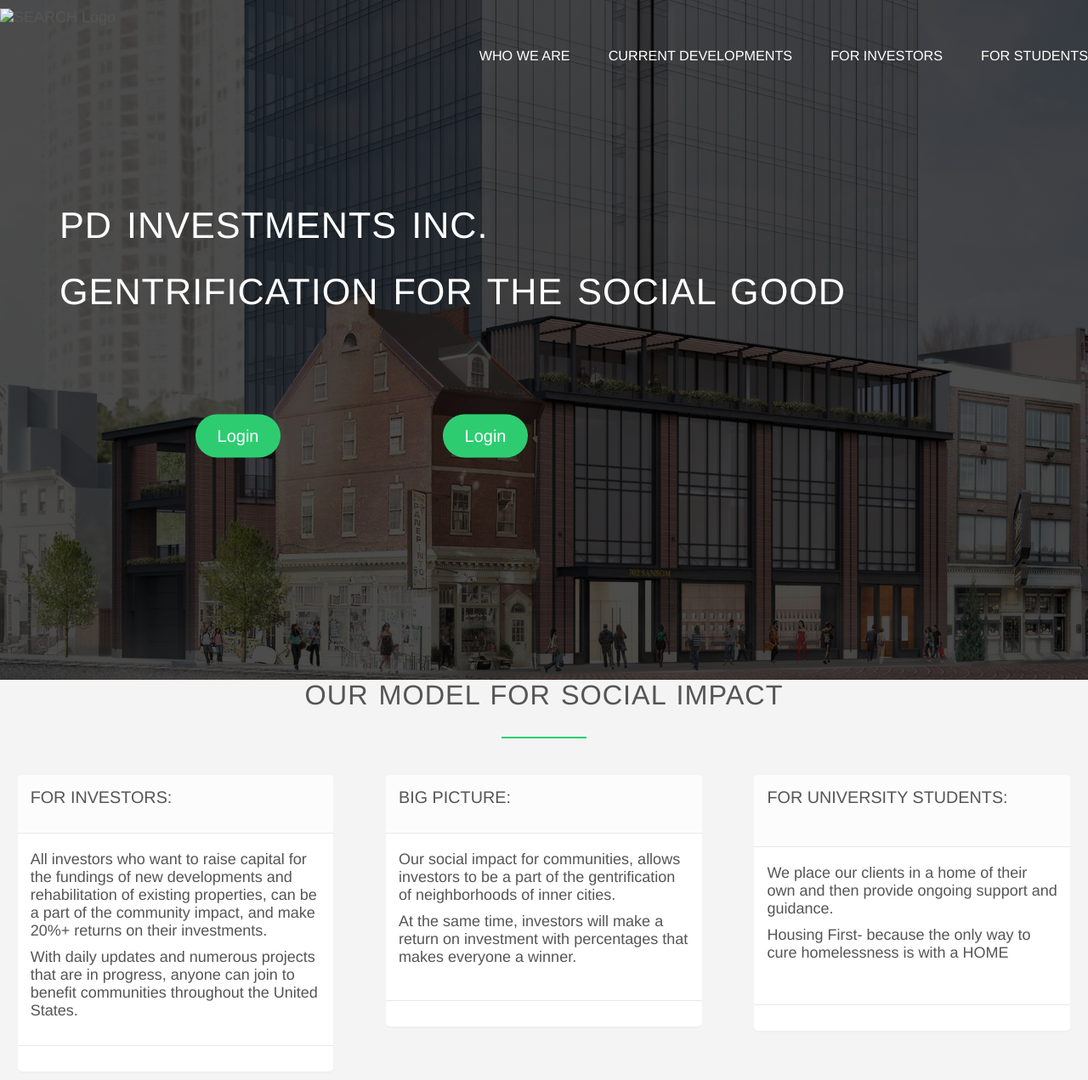
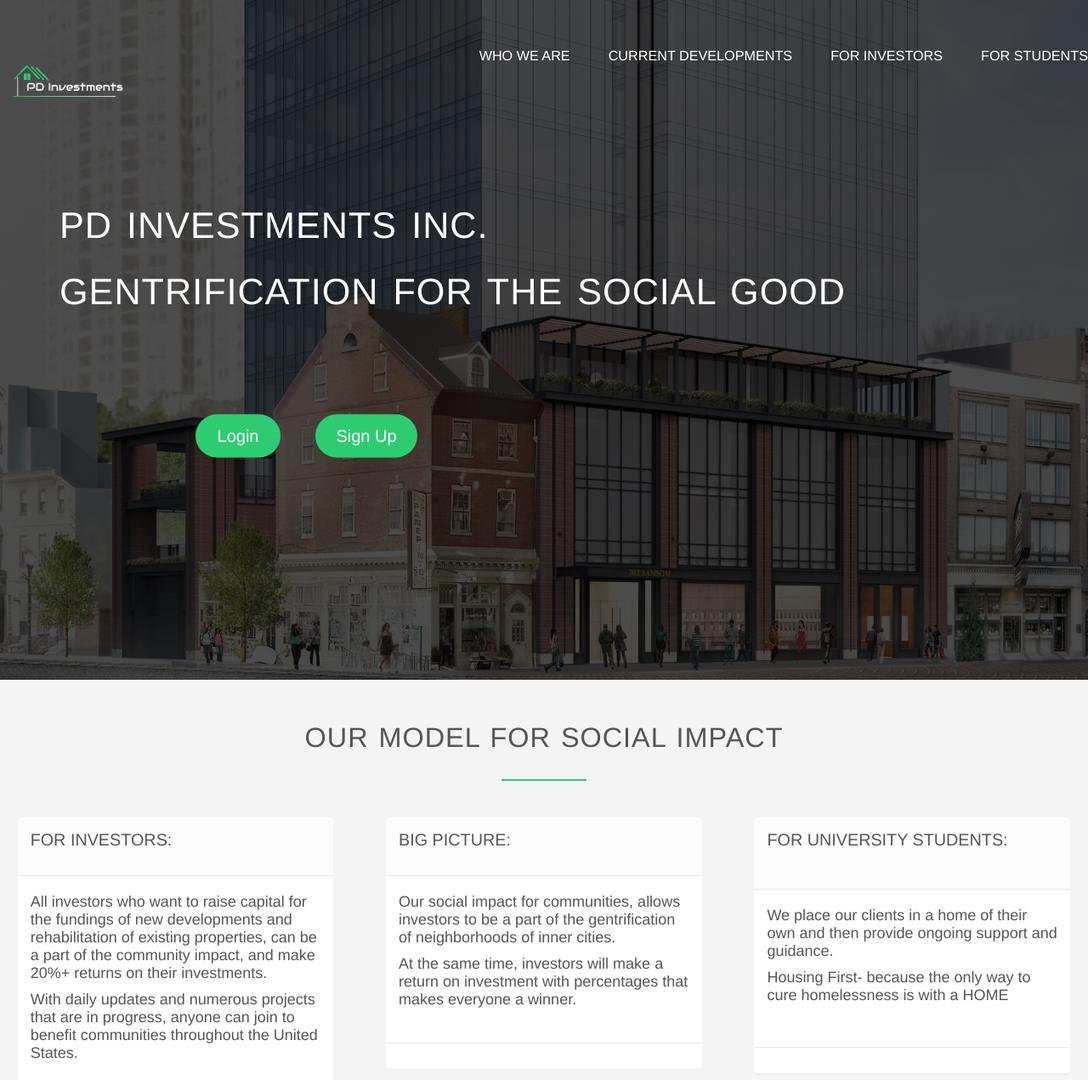
Before and after one commit to dandubovoy/Philly-Code-Fest, a website: page PhillyCodeFest/index.html in a window 1280 px wide. Shown: the top 1271 px of the page at 85% size. Drawn offline with nearby package versions, Linux system fonts and the light colour scheme; grey boxes are pictures that could not be loaded; a script that the page names is missing; files whose address does not match are found by name.

Commit message:
hdkjsjdkk
bidsklmjnfdis

```diff
--- a/PhillyCodeFest/index.html
+++ b/PhillyCodeFest/index.html
@@ -159,8 +159,8 @@ window.onclick = function(event) {
         <header>
             <nav>
                 <div class="row">
-                 <img src="Resources/img/logo1.png" alt="SEARCH Logo " class="logo">
-                    <img src="Resources/img/logo1.png" alt="logo" class="logo-black">
+                 <img src="Resources/img/logo.png" alt="SEARCH Logo " class="logo">
+                    <img src="Resources/img/logo.png" alt="logo" class="logo-black">
                     <ul class="main-nav js--main-nav">
                         <li><a href="#who we are"> Who we are</a></li>
                         <li><a href="#developments"> Current Developments </a></li>
@@ -177,19 +177,19 @@ window.onclick = function(event) {
                                                                                                              border-color: #2ECC71; ">Login</button>
 
 
-<button class="btn btn-full" onclick="document.getElementById('modal-wrapper').style.display='block'" style="width:100px;margin-top:100px; margin-left:160px; margin-bottom: 50px; border-radius: 200px; background-color: #2ECC71;
+<button class="btn btn-full" onclick="document.getElementById('modal-wrapper').style.display='block'" style="width:120px;margin-top:100px; margin-left:10px; margin-bottom: 50px; border-radius: 200px; background-color: #2ECC71;
 border-color: #2ECC71; ">
-Login</button>
+Sign Up</button>
             </div>
 
         </header>
 
 <!-- SECTION -->
-        <section class="section-plans js--section-plans" id="plans">
-            <div class="row">
+        <section class="section-plans js--section-plans" id="plans" >
+            <div class="row" style="padding-top: 50px;">
                 <h2>Our Model for social impact </h2>
             </div>
-            <div class="row">
+            <div class="row" style="padding-bottom: 50px;">
                 <div class="col span-1-of-3">
                     <div class="plan-box">
                         <div>
@@ -266,7 +266,7 @@ Login</button>
             </div>
         </section>
 
-        <section class="section-meals">
+        <section class="section-meals" >
             <ul class="meals-showcase clearfix">
                 <li>
                     <figure class="meal-photo">
@@ -327,11 +327,11 @@ Login</button>
       -->
 
 <!-- SECTION -->
-        <section class="section-testimonials">
+        <section class="section-testimonials" style="padding-top: 40px;">
             <div class="row">
                 <h2>Our volunteers</h2>
             </div>
-            <div class="row">
+            <div class="row" style="padding-left: 10px; padding-right: 10px;">
                 <div class="col span-1-of-3">
                     <blockquote>
                         There’s always something new and newsworthy happening at SEARCH Homeless Services. From celebrating client successes to receiving new grants for our programs, we love sharing good news.
@@ -353,7 +353,7 @@ Login</button>
 
 
 
-        <section class="section-form">
+        <section class="section-form" style="padding-top: 30px;">
             <div class="row" id="hola">
                 <h2>We're happy to hear from you</h2>
             </div>
```
Also changed, not shown: PhillyCodeFest/investorportal.html (+1 -1 lines), PhillyCodeFest/studentportal.html (+1 -1 lines), PhillyCodeFest/Resources/img/logo.png (added), 1 other file.
